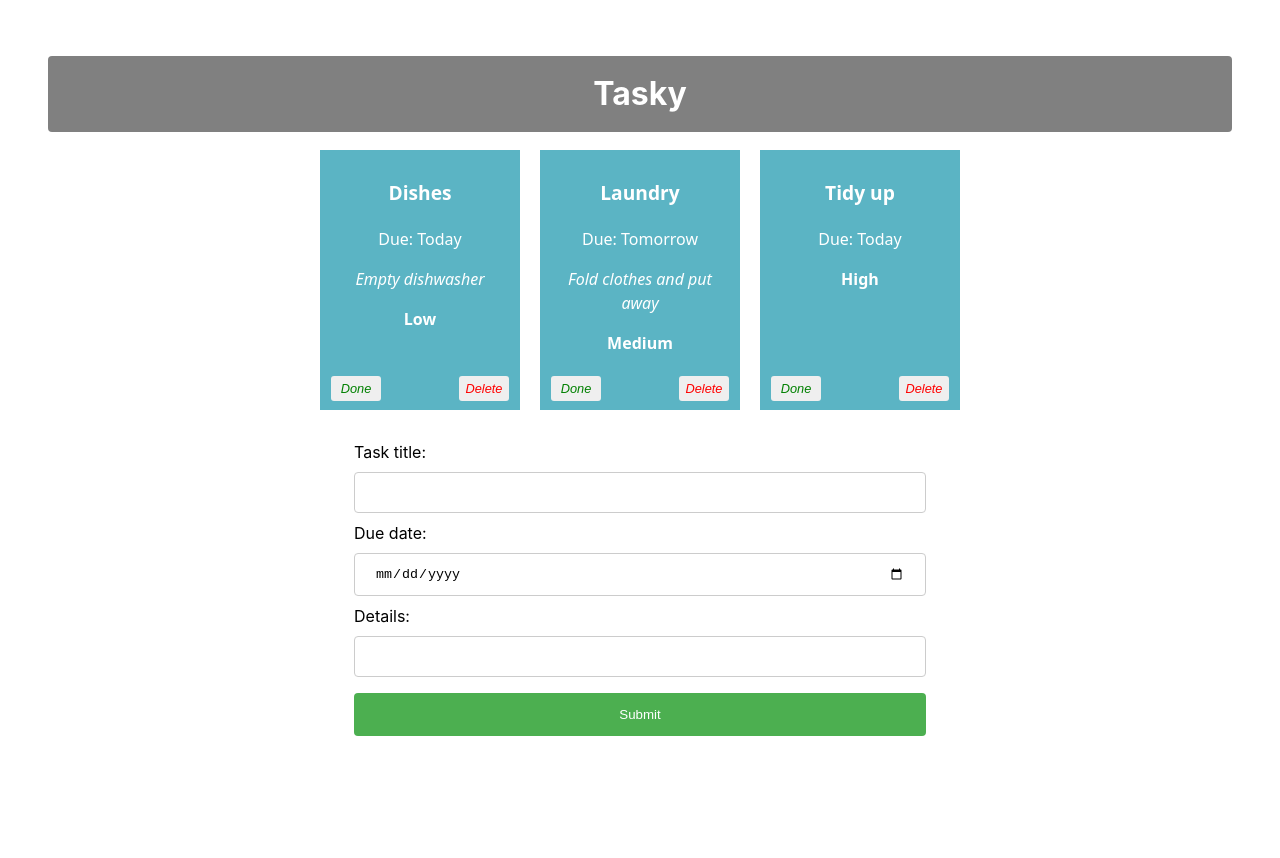
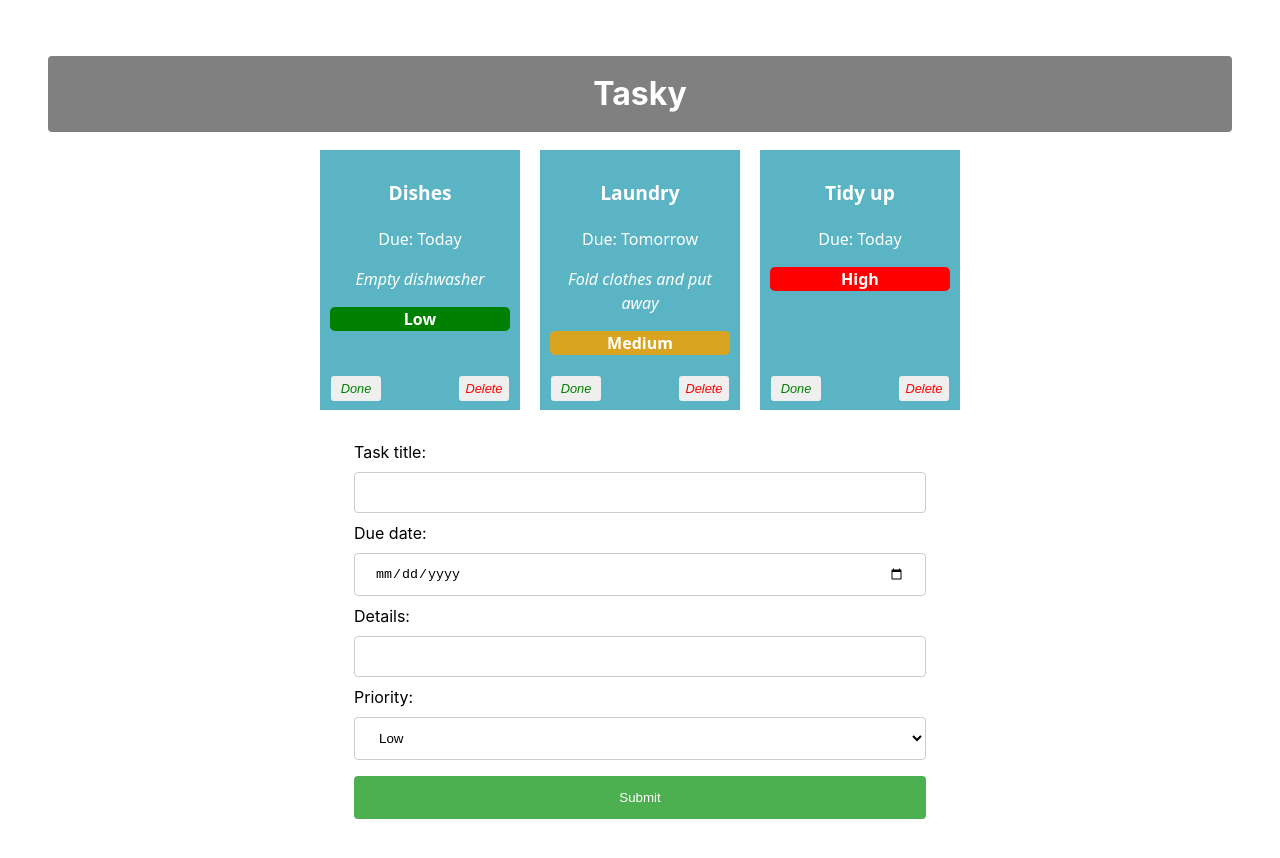
Before and after one commit to DanielsNagornuks-SETU/react-basics-labs, a React (Vite) app in the folder tasky/: page / in a window 1280 px wide. Shown: the top 858 px of the page. Before the commit the page ends 812 px from the top, so only its background shows below. Built offline with nearby package versions, Linux system fonts and the light colour scheme.

Commit message:
Tasky Lab 2b - Exercises done

```diff
--- a/tasky/src/App.css
+++ b/tasky/src/App.css
@@ -15,6 +15,10 @@
 
 div {
   padding: 20px;
+}
+
+p {
+  border-radius: 5px;
 }
 
 .container {
@@ -72,7 +76,7 @@
   color: red;
 }
 
-input[type=text], input[type=date] {
+input[type=text], input[type=date], select {
   width: 100%;
   padding: 12px 20px;
   margin: 8px 0;
@@ -80,6 +84,7 @@
   border: 1px solid #ccc;
   border-radius: 4px;
   box-sizing: border-box;
+  background-color: white;
 }
 
 input[type=submit] {
--- a/tasky/src/App.jsx
+++ b/tasky/src/App.jsx
@@ -17,7 +17,8 @@
   const [ formState, setFormState ] = useState({
     title: "",
     description: "",
-    deadline: ""
+    deadline: "",
+    priority: "Low"
   });
 
   function formChangeHandler(event) {
@@ -33,13 +34,16 @@
       case "deadline":
           form.deadline = event.target.value;
           break;
+      case "priority":
+          form.priority = event.target.value;
+          break;
       default:
           form = formState;
     }
     setFormState(form);
   }
 
-  function formSubmitHandler (event) {
+  function formSubmitHandler(event) {
     event.preventDefault();
 
     const tasks = [...taskState.tasks];
@@ -50,7 +54,6 @@
     tasks.push(form);
     setTaskState({tasks});
   }
-
 
   function doneHandler(taskIndex) {
     const tasks = [...taskState.tasks];
--- a/tasky/src/components/Form.jsx
+++ b/tasky/src/components/Form.jsx
@@ -1,6 +1,6 @@
 import React from "react";
 
-const AddTaskForm = (props) => {
+function AddTaskForm(props) {
   return (
     <div>
       <form onSubmit={props.submit}>
@@ -18,6 +18,14 @@
             Details:
             <input type="text" name="description" onChange={(event) => props.change(event)}/>
         </label>
+        <label>
+            Priority:
+            <select name="priority" onChange={(event) => props.change(event)}>
+                <option value="Low">Low</option>
+                <option value="Medium">Medium</option>
+                <option value="High">High</option>
+            </select>
+        </label>
         <input type="submit" value="Submit"/>
         </form>
     </div>
--- a/tasky/src/components/Task.jsx
+++ b/tasky/src/components/Task.jsx
@@ -6,7 +6,7 @@
             <p className="title">{props.title}</p>
             <p>Due: {props.deadline}</p>
             <p className="description">{props.description}</p>
-            <p className="priority">{props.priority}</p>
+            <p className="priority" style={{backgroundColor: props.priority == 'Low' ? '#008000' : props.priority == 'Medium' ? '#d9a420' : '#ff0000'}}>{props.priority}</p>
             <button className="doneButton" onClick={props.markDone}>Done</button>
             <button className='deleteButton' onClick={props.deleteTask}>Delete</button>
         </div>
```
